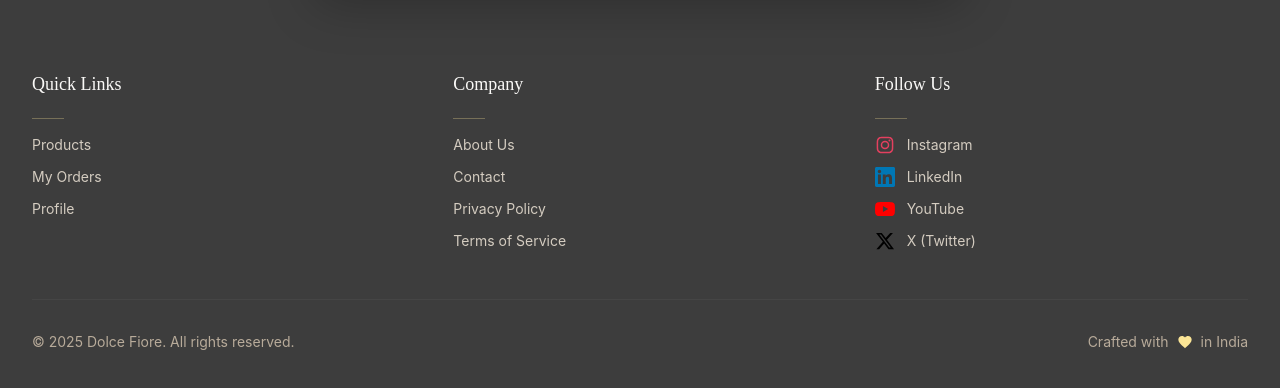
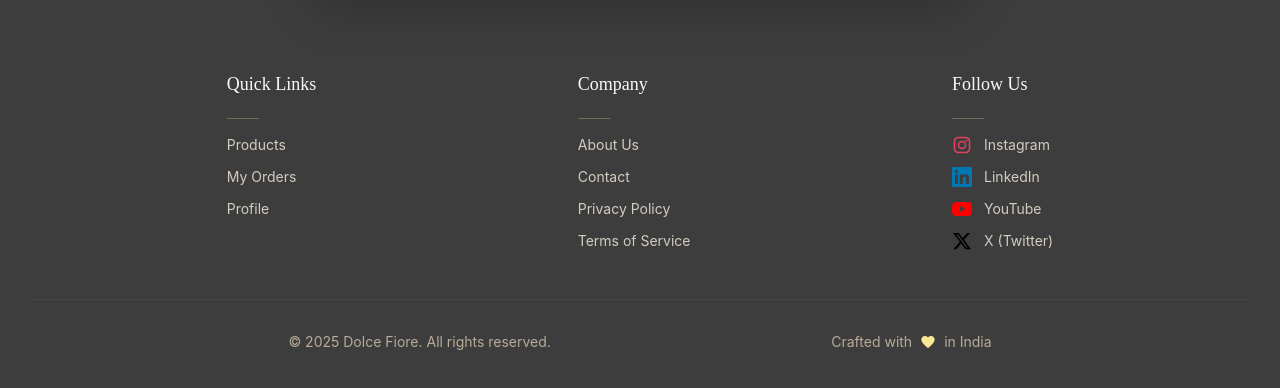
Before and after one commit to Sandip-Maurya/v4, a React (Vite) app: page / in a window 1280 px wide. Shown: the part 3253-3641 px from the top of the page. Built offline with nearby package versions, Linux system fonts and the light colour scheme; no server answers.

Commit message:
Fixed footer issue

```diff
--- a/src/components/MainLayout.tsx
+++ b/src/components/MainLayout.tsx
@@ -413,7 +413,7 @@ export function MainLayout({ children }: MainLayoutProps) {
             {/* Newsletter Section */}
             <div className="mb-12 sm:mb-16 lg:mb-20">
               <div className="max-w-2xl mx-auto">
-                <div className="backdrop-blur-sm bg-charcoal-800/50 rounded-2xl p-6 sm:p-8 lg:p-10 border border-gold-300/20 shadow-2xl">
+                <div className="backdrop-blur-sm bg-charcoal-800/50 rounded-2xl p-6 sm:p-8 lg:p-10 border border-gold-300/20 shadow-2xl relative z-10">
                   <div className="text-center mb-6">
                     <h3 className="text-2xl sm:text-3xl lg:text-4xl font-heading mb-3 text-beige-50">
                       Stay Connected
@@ -429,14 +429,14 @@ export function MainLayout({ children }: MainLayoutProps) {
                       // Newsletter subscription logic would go here
                       setNewsletterEmail('')
                     }}
-                    className="flex flex-col sm:flex-row gap-3"
+                    className="flex flex-col sm:flex-row gap-3 relative z-10"
                   >
                     <input
                       type="email"
                       value={newsletterEmail}
                       onChange={(e) => setNewsletterEmail(e.target.value)}
                       placeholder="Enter your email address"
-                      className="flex-1 px-4 py-3 rounded-lg bg-charcoal-900/50 border border-beige-300/20 text-beige-100 placeholder-beige-400 focus:outline-none focus:ring-2 focus:ring-gold-300/50 focus:border-gold-300/50 transition-all"
+                      className="flex-1 px-4 py-3 rounded-lg bg-charcoal-900/50 border border-beige-300/20 text-beige-100 placeholder-beige-400 focus:outline-none focus:ring-2 focus:ring-gold-300/50 focus:border-gold-300/50 transition-all relative z-10"
                       required
                     />
                     <button
@@ -451,7 +451,7 @@ export function MainLayout({ children }: MainLayoutProps) {
             </div>
 
             {/* Main Footer Content */}
-            <div className="grid gap-3 sm:gap-4 md:gap-6 lg:gap-10 xl:gap-12 mb-12" style={{ gridTemplateColumns: 'repeat(3, minmax(0, 1fr))' }}>
+            <div className="flex flex-row justify-center md:justify-around items-start gap-3 sm:gap-6 md:gap-12 lg:gap-16 mb-12 max-w-5xl mx-auto">
               {/* Quick Links */}
               <div className="text-left min-w-0">
                 <h4 className="text-sm sm:text-base md:text-lg font-heading mb-3 sm:mb-4 md:mb-5 text-beige-50">Quick Links</h4>
@@ -485,7 +485,7 @@ export function MainLayout({ children }: MainLayoutProps) {
               </div>
 
               {/* Company Links */}
-              <div className="text-left min-w-0 flex-1">
+              <div className="text-left min-w-0">
                 <h4 className="text-sm sm:text-base md:text-lg font-heading mb-3 sm:mb-4 md:mb-5 text-beige-50">Company</h4>
                 <div className="h-px w-6 sm:w-8 bg-gold-300/30 mb-3 sm:mb-4"></div>
                 <ul className="space-y-2 sm:space-y-3 text-xs sm:text-sm">
@@ -611,7 +611,7 @@ export function MainLayout({ children }: MainLayoutProps) {
 
             {/* Footer Bottom */}
             <div className="pt-8 border-t border-charcoal-800">
-              <div className="flex flex-col sm:flex-row justify-between items-center gap-4">
+              <div className="flex flex-col md:flex-row justify-evenly items-center gap-4 sm:gap-6">
                 <p className="text-sm text-beige-400">
                   © {new Date().getFullYear()} Dolce Fiore. All rights reserved.
                 </p>
```
